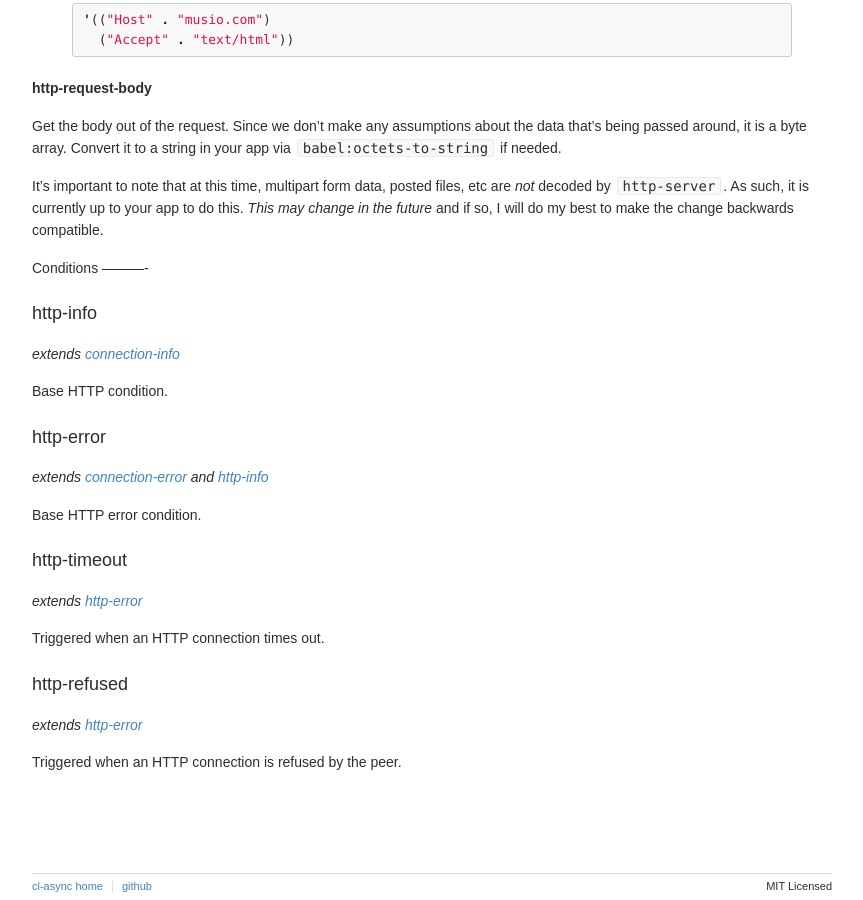
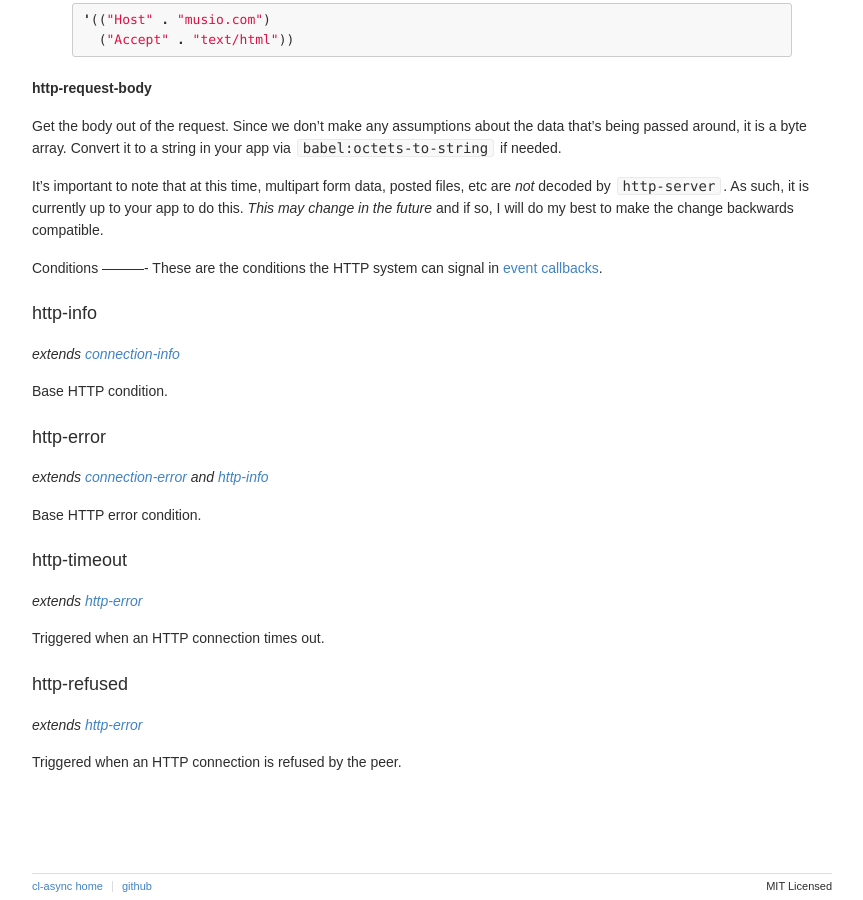
Before and after one commit to orthecreedence/cl-async, a Jekyll site: the page built from http.md, in a window 1280 px wide and 900 px high, scrolled down 3618 px. Shown: the whole window, without its empty margins (208-1071 px from the left). Built offline with Jekyll 4.4.1, drawn with Linux system fonts in a browser that asks for light colours; Markdown is read by kramdown in place of the engine named in the settings.

Commit message:
adding/fixing conditions subsection headers/links for all applicable doc sections

```diff
--- a/http.md
+++ b/http.md
@@ -219,9 +219,10 @@ are *not* decoded by `http-server`. As such, it is currently up to your app to
 do this. *This may change in the future* and if so, I will do my best to make the
 change backwards compatible.
 
-<A id="conditions"></a>
+<a id="conditions"></a>
 Conditions
 ----------
+These are the conditions the HTTP system can signal in [event callbacks](/cl-async/event-handling).
 
 <a id="http-info"></a>
 ### http-info
```
Also changed, not shown: dns.md (+6 -0 lines), tcp.md (+6 -0 lines).
